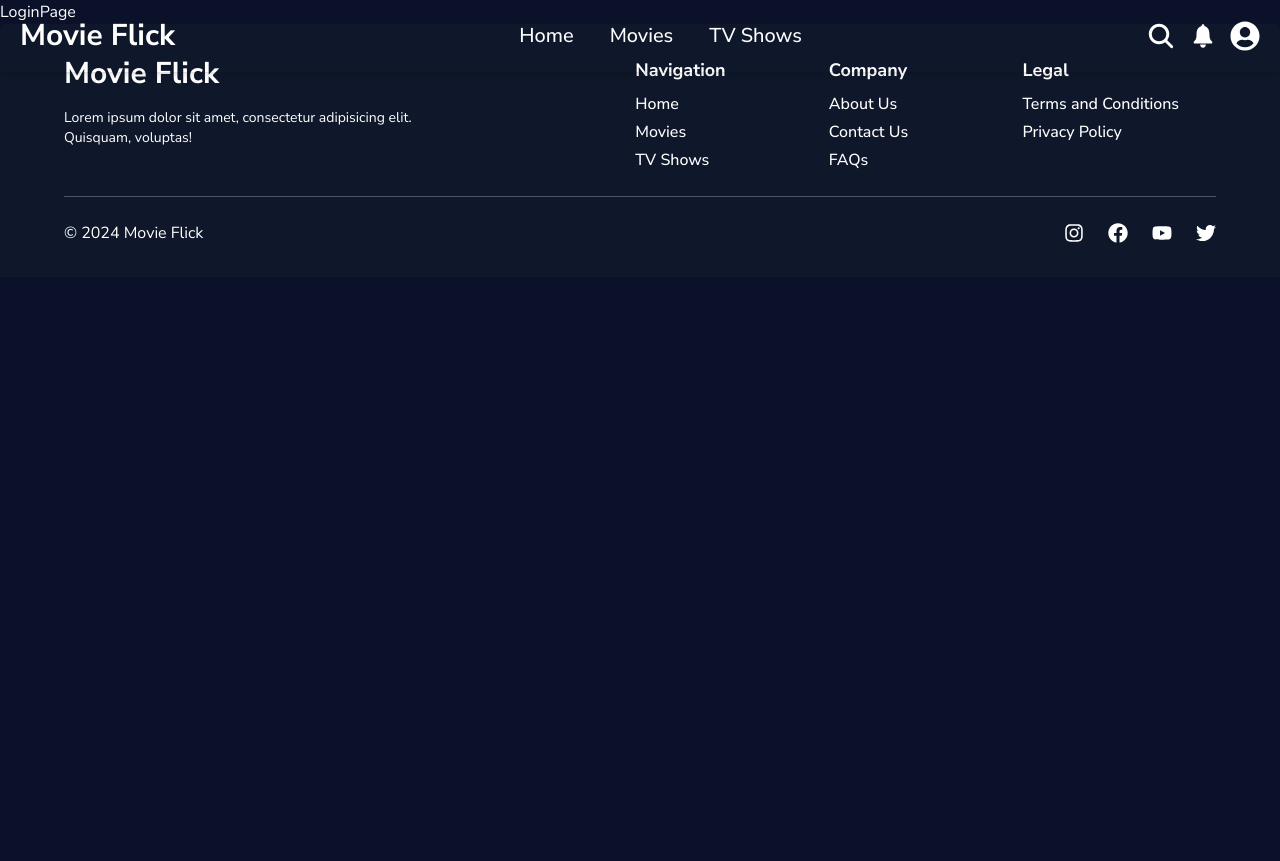
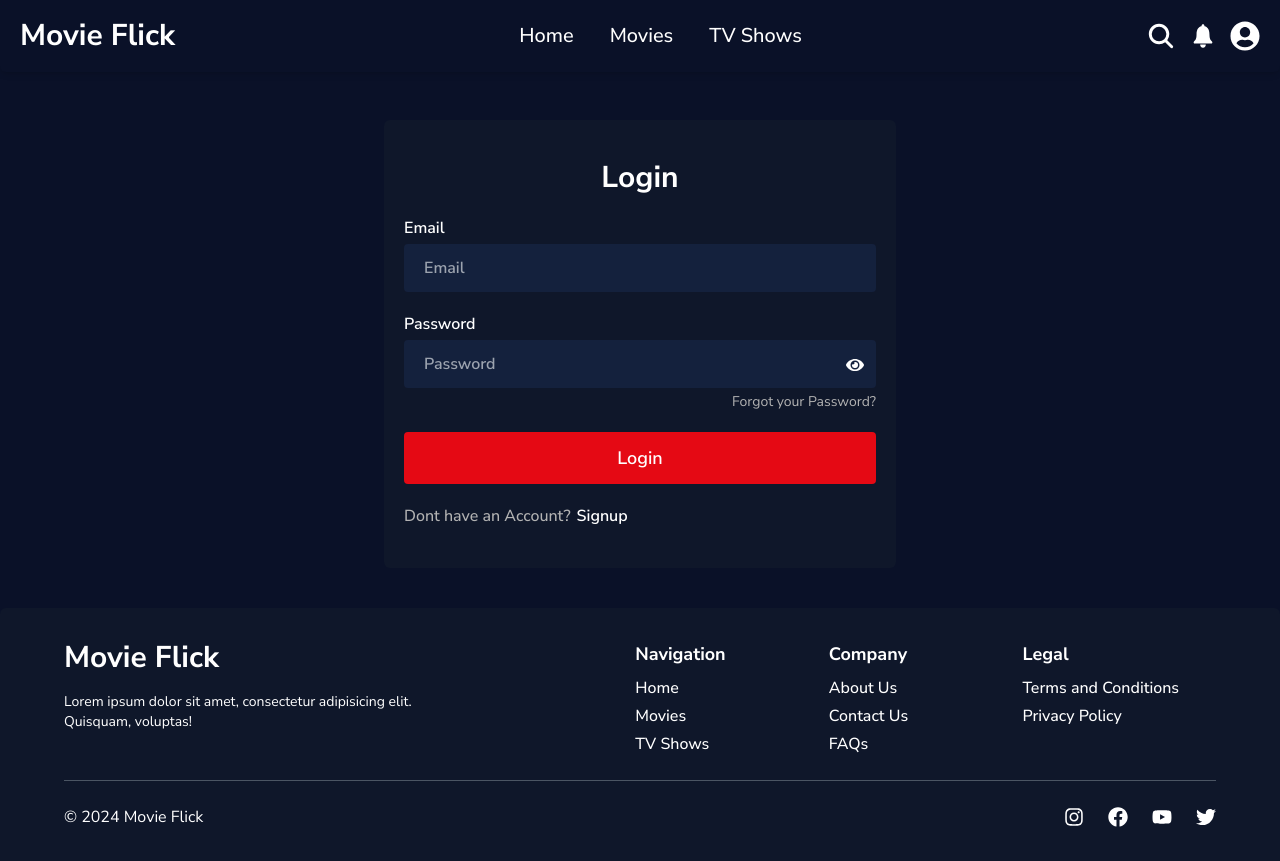
Before and after one commit to muhammed-jasir/Movie-Flick, a React (Create React App) app: page /login in a window 1280 px wide. Before the commit the page ends 800 px from the top, so only its background shows below. Built offline with nearby package versions, Linux system fonts and the light colour scheme; no server answers.

Commit message:
login page added

```diff
--- a/src/App.js
+++ b/src/App.js
@@ -13,7 +13,7 @@ import PlayerPage from './pages/PlayerPage'
 import ExplorePage from './pages/ExplorePage'
 import SignupPage from './pages/SignupPage'
 import LoginPage from './pages/LoginPage'
-import { ToastContainer } from 'react-toastify'
+import ResetPassword from './components/ResetPassword'
 
 const App = () => {
     return (
@@ -21,7 +21,6 @@ const App = () => {
             <BrowserRouter>
                 <Header />
                 <ScrollToTop />
-                <ToastContainer theme="dark" newestOnTop={true} />
                 <Routes>
                     <Route path='/' element={<Home />} />
                     <Route path='/movies' element={<Movies />} />
@@ -32,6 +31,7 @@ const App = () => {
                     <Route path='/explore/:type/:title' element={<ExplorePage />} />
                     <Route path='/signup' element={<SignupPage />} />
                     <Route path='/login' element={<LoginPage />} />
+                    <Route path='/reset' element={<ResetPassword />} />
                 </Routes>
                 <Footer />
                 <BottomNavbar />
--- /dev/null
+++ b/src/components/ResetPassword.jsx
@@ -0,0 +1,93 @@
+import React from 'react'
+import { useFormik } from 'formik';
+import * as Yup from 'yup';
+import { useAuthContext } from '../store/authContext';
+import { Link, useNavigate } from 'react-router-dom';
+import { toast } from 'react-toastify';
+
+const initialValues = {
+    email: '',
+};
+
+const schema = Yup.object().shape({
+    email: Yup.string()
+        .email('Invalid email')
+        .required('Required'),
+});
+
+const ResetPassword = () => {
+    const navigate = useNavigate();
+    const { resetPassword } = useAuthContext();
+
+    const onSubmit = async (values) => {
+        try {
+            await resetPassword(values.email);
+            toast.success("Password reset email sent successfully!");
+            toast.success("Please check your email");
+            navigate('/login');
+        } catch (error) {
+            toast.error(`Reset failed: ${error.message}`);
+        }
+    };
+
+    const { handleChange, handleBlur, values, handleSubmit, errors, touched, isSubmitting, isValid } = useFormik({
+        initialValues,
+        validationSchema: schema,
+        onSubmit,
+    });
+
+    return (
+        <div className='min-h-screeen pt-20 flex justify-center'>
+            <form
+                className='flex flex-col items-center w-full gap-5 max-w-lg bg-slate-900 px-3 md:px-5 py-10 my-10 rounded-md'
+                onSubmit={handleSubmit}
+            >
+                <h1 className='text-3xl font-bold'>
+                    Reset Password
+                </h1>
+
+                <div className='w-full'>
+                    <label htmlFor='email' className='text-white font-semibold block mb-1'>
+                        Email
+                    </label>
+
+                    <input
+                        type='text'
+                        placeholder='Email'
+                        id='email'
+                        className={`w-full h-12 rounded bg-[#14213d] text-white border-0 outline-none font-semibold text-base px-3 md:px-5 py-4 ${errors.email && touched.email && 'outline outline-orange-700'}`}
+                        onChange={handleChange}
+                        onBlur={handleBlur}
+                        value={values.email}
+                    />
+
+                    {errors.email && touched.email && (
+                        <p className='text-orange-700 font-medium mt-1.5 text-sm'>{errors.email}</p>
+                    )}
+                </div>
+
+                <div className='w-full flex flex-col gap-2'>
+                    <button
+                        type='submit'
+                        className='w-full bg-[#e50914] hover:bg-[#e50914cb] text-white p-3 text-base font-semibold rounded cursor-pointer'
+                        disabled={isSubmitting || !isValid}
+                    >
+                        <span className='text-lg'>
+                            Reset Password
+                        </span>
+                    </button>
+                </div>
+
+                <div className='w-full flex items-center gap-1.5 text-[#b3b3b3] font-medium justify-center'>
+                    <Link to='/login'>
+                        <span className='text-[#fff] font-semibold hover:underline hover:underline-offset-2 cursor-pointer text-xl'>
+                            Login
+                        </span>
+                    </Link>
+                </div>
+            </form>
+        </div>
+    )
+}
+
+export default ResetPassword
--- a/src/index.js
+++ b/src/index.js
@@ -3,11 +3,24 @@ import ReactDOM from 'react-dom/client';
 import './index.css';
 import App from './App';
 import { AuthContextProvider } from './store/authContext';
+import { ToastContainer } from 'react-toastify';
+import 'react-toastify/dist/ReactToastify.css';
 
 const root = ReactDOM.createRoot(document.getElementById('root'));
 root.render(
     <React.StrictMode>
         <AuthContextProvider>
+            <ToastContainer
+                position="top-right"
+                autoClose={5000}
+                hideProgressBar={false}
+                closeOnClick
+                pauseOnHover
+                draggable
+                pauseOnFocusLoss
+                theme="dark"
+                newestOnTop={true}
+            />
             <App />
         </AuthContextProvider>
     </React.StrictMode>
--- a/src/pages/LoginPage.jsx
+++ b/src/pages/LoginPage.jsx
@@ -1,9 +1,136 @@
-import React from 'react'
+import React, { useState } from 'react'
+import { useFormik } from 'formik';
+import * as Yup from 'yup';
+import { useAuthContext } from '../store/authContext';
+import { Link, useNavigate } from 'react-router-dom';
+import { FaEye, FaEyeSlash } from 'react-icons/fa';
+import { toast } from 'react-toastify';
+import OAuth from '../components/OAuth';
+
+const initialValues = {
+    email: '',
+    password: '',
+};
+
+const loginSchema = Yup.object().shape({
+    email: Yup.string()
+        .email('Invalid email')
+        .required('Required'),
+    password: Yup.string()
+        .required('Required')
+        .min(6, "Password must be at least 6 characters long")
+        .matches(/^(?=.*[a-z])(?=.*[A-Z])(?=.*\d).+$/, "Password must contain at least one uppercase letter, one lowercase letter, and one digit"),
+});
 
 const LoginPage = () => {
-  return (
-    <div>LoginPage</div>
-  )
+    const [showPassword, setShowPassword] = useState(false);
+
+    const navigate = useNavigate();
+    const { login } = useAuthContext();
+
+    const onSubmit = async (values) => {
+        try {
+            await login(values.email, values.password);
+            toast.success("Login successful!");
+            navigate('/');
+        } catch (error) {
+            toast.error(`Login failed: ${error.message}`);
+        }
+    };
+
+    const { handleChange, handleBlur, values, handleSubmit, errors, touched, isSubmitting, isValid } = useFormik({
+        initialValues,
+        validationSchema: loginSchema,
+        onSubmit,
+    });
+
+    return (
+        <div className='min-h-screeen pt-20 flex justify-center'>
+            <form
+                className='flex flex-col items-center w-full gap-5 max-w-lg bg-slate-900 px-3 md:px-5 py-10 my-10 rounded-md'
+                onSubmit={handleSubmit}
+            >
+                <h1 className='text-3xl font-bold'>
+                    Login
+                </h1>
+
+                <div className='w-full'>
+                    <label htmlFor='email' className='text-white font-semibold block mb-1'>
+                        Email
+                    </label>
+
+                    <input
+                        type='text'
+                        placeholder='Email'
+                        id='email'
+                        className={`w-full h-12 rounded bg-[#14213d] text-white border-0 outline-none font-semibold text-base px-3 md:px-5 py-4 ${errors.email && touched.email && 'outline outline-orange-700'}`}
+                        onChange={handleChange}
+                        onBlur={handleBlur}
+                        value={values.email}
+                    />
+
+                    {errors.email && touched.email && (
+                        <p className='text-orange-700 font-medium mt-1.5 text-sm'>{errors.email}</p>
+                    )}
+                </div>
+
+                <div className='w-full relative'>
+                    <label htmlFor='password' className='text-white font-semibold block mb-1'>
+                        Password
+                    </label>
+
+                    <input
+                        type={showPassword ? 'text' : 'password'}
+                        placeholder='Password'
+                        id='password'
+                        className={`w-full h-12 rounded bg-[#14213d] text-white border-0 outline-none font-semibold text-base px-3 md:px-5 py-4 ${errors.email && touched.email && 'outline outline-orange-700'}`}
+                        onChange={handleChange}
+                        onBlur={handleBlur}
+                        value={values.password}
+                    />
+                    <Link to='/reset'>
+                        <p className='text-sm text-[#b3b3b3] text-right hover:underline hover:underline-offset-2 mt-1 cursor-pointer'>
+                            Forgot your Password?
+                        </p>
+                    </Link>
+
+                    <span
+                        className='absolute top-11 right-3 text-lg cursor-pointer font-semibold'
+                        onClick={() => setShowPassword(!showPassword)}
+                    >
+                        {showPassword ? <FaEyeSlash /> : <FaEye />}
+                    </span>
+
+                    {errors.password && touched.password && (
+                        <p className='text-orange-700 font-medium mt-1.5 text-sm'>{errors.password}</p>
+                    )}
+                </div>
+
+                <div className='w-full flex flex-col gap-2'>
+                    <button
+                        type='submit'
+                        className='w-full bg-[#e50914] hover:bg-[#e50914cb] text-white p-3 text-base font-semibold rounded cursor-pointer'
+                        disabled={isSubmitting || !isValid}
+                    >
+                        <span className='text-lg'>
+                            Login
+                        </span>
+                    </button>
+                </div>
+
+                <div className='w-full flex items-center gap-1.5 text-[#b3b3b3] font-medium'>
+                    Dont have an Account?
+                    <Link to='/signup'>
+                        <span className='text-[#fff] font-semibold hover:underline hover:underline-offset-2 cursor-pointer'>
+                            Signup
+                        </span>
+                    </Link>
+                </div>
+
+
+            </form>
+        </div>
+    )
 }
 
 export default LoginPage
--- a/src/store/authContext.jsx
+++ b/src/store/authContext.jsx
@@ -43,6 +43,10 @@ export const AuthContextProvider = ({ children }) => {
         return sendPasswordResetEmail(auth, email);
     }
 
+    const googleSignin = () => {
+
+    }
+
     useEffect(() => {
         const unsubscribe = onAuthStateChanged(auth, (currentUser) => {
             setUser(currentUser);
```
